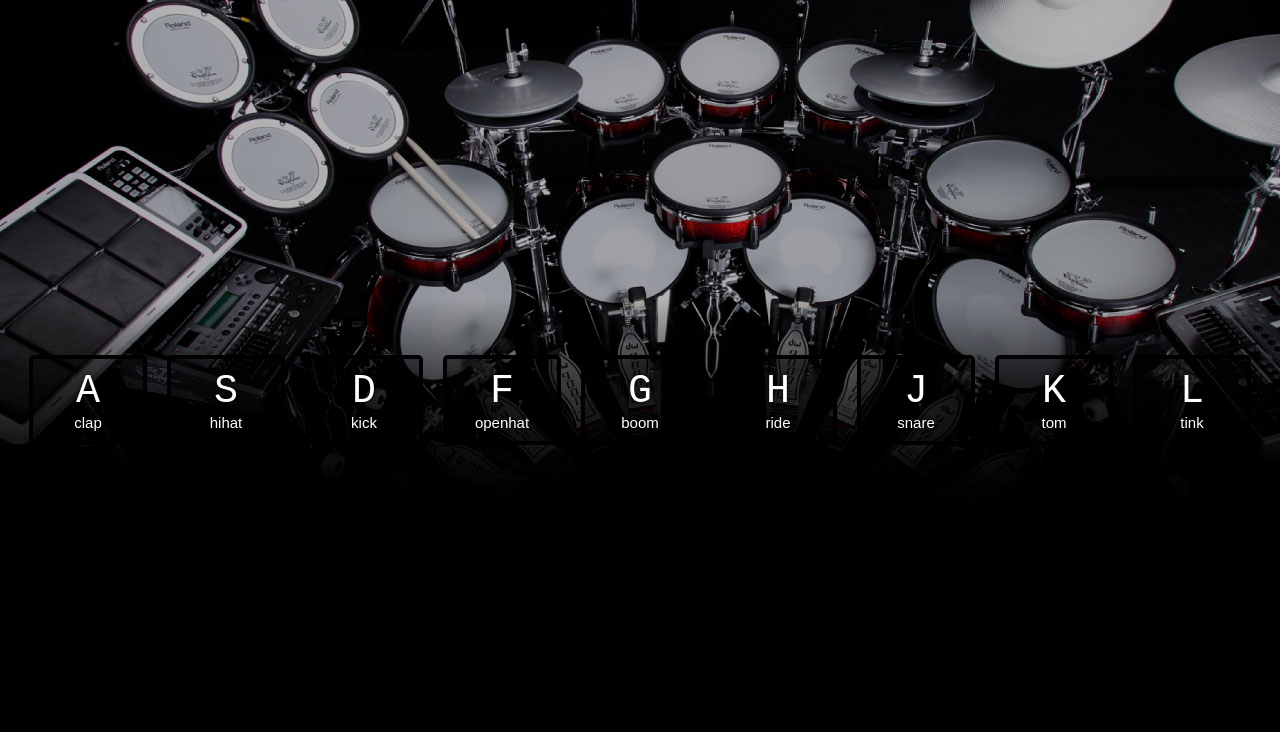
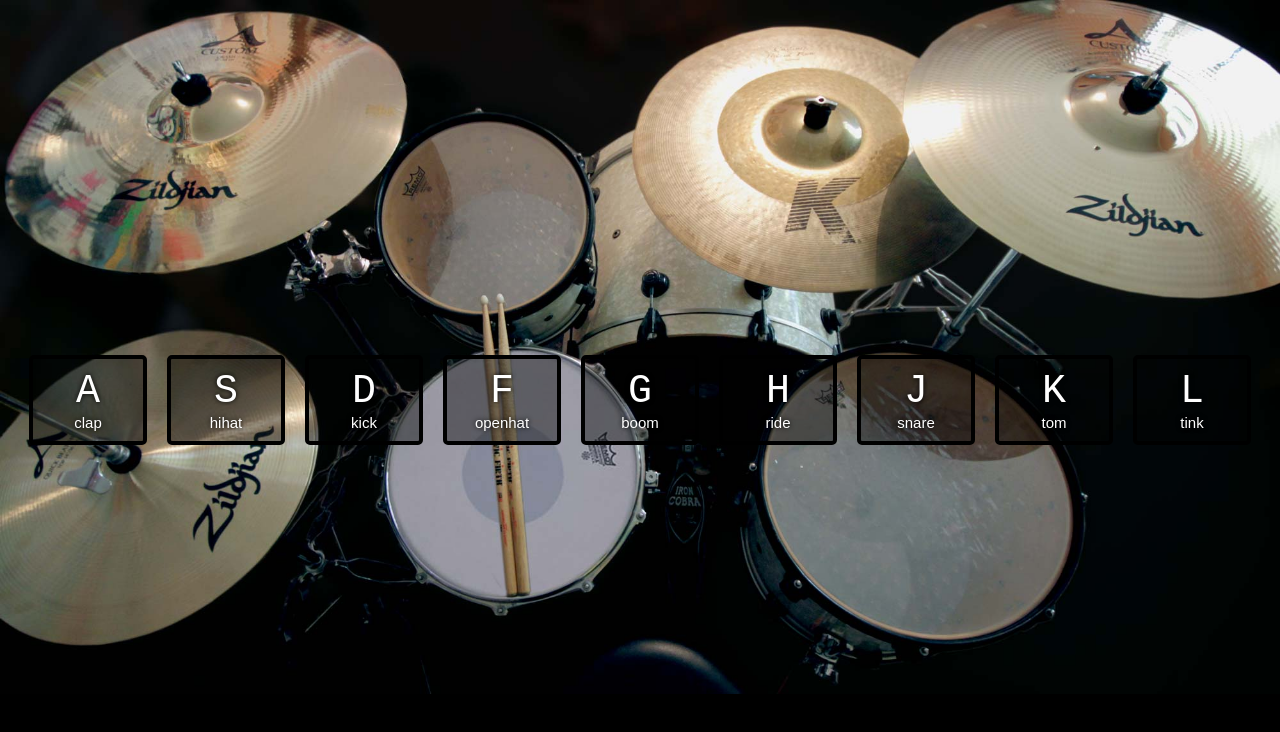
Before and after one commit to aaronnealy/drum-kit, a plain HTML site: page assets/index.html in a window 1280 px wide. Drawn offline with Linux system fonts and the light colour scheme.

Commit message:
added more styling as well as new background image

```diff
--- a/assets/style.css
+++ b/assets/style.css
@@ -1,8 +1,7 @@
 html {
     font-size: 10px;
-    background: url(images/history_masthead.jpg) top center;
-    background-repeat: no-repeat;
-    background-color: black;
+    background: url(images/topview21.jpg) top center no-repeat black;
+    background-size: 100%;
 }
 
 body, html {
```
Also changed, not shown: assets/images/history_masthead.jpg (deleted), assets/images/topview21.jpg (added).
